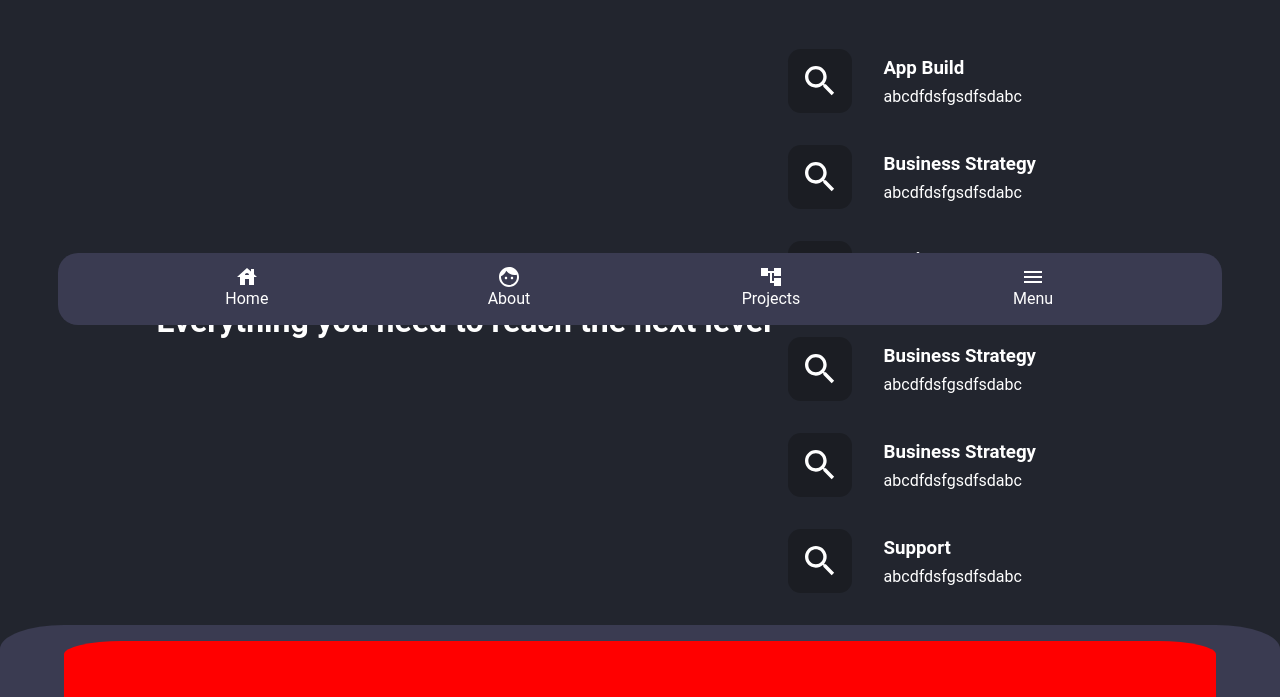
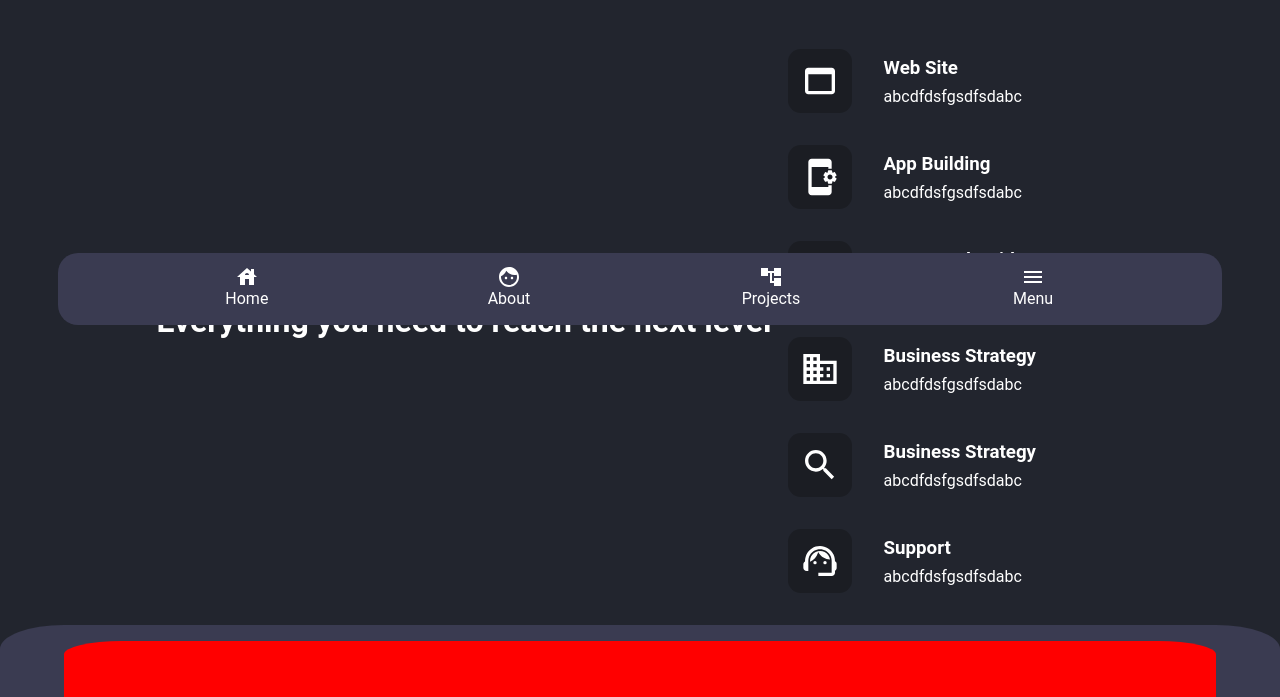
Before and after one commit to oscarhillz/CV, a React (Vite) app: page / in a window 1280 px wide. Shown: the part 463-1160 px from the top of the page. Built offline with nearby package versions, Linux system fonts and the light colour scheme.

Commit message:
functional links and icons

```diff
--- a/src/components/Footer/Footer.jsx
+++ b/src/components/Footer/Footer.jsx
@@ -9,6 +9,7 @@ import { Link } from 'react-router-dom';
 
 export default function Footer() {
   const icons = [<XIcon />, <LinkedInIcon />, <InstagramIcon />, <GithubIcon />];
+  const iconsLinks = ['https://twitter.com/oscarhillz' ,'https://www.linkedin.com/in/oscarhillz', 'https://www.instagram.com/oscarhillz/', 'https://www.github.com/oscarhillz/']
   const quickLinks = ['Home', 'About', 'Projects', 'Services', 'Contact'];
 
 
@@ -26,8 +27,8 @@ export default function Footer() {
       </div>
 
       <div className="footer-icons">
-        {icons.map((icon) => (
-          <div key={icon}>{icon}</div>
+        {icons.map((icon, index) => (
+          <Link key={icon} target="_blank" to={iconsLinks[index] }>{icon}</Link>
         ))}
       </div>
 
--- a/src/layouts/Home/Home.jsx
+++ b/src/layouts/Home/Home.jsx
@@ -1,15 +1,31 @@
 import './Home.css'
+import Navbar from '../../components/Navbar/Navbar';
 import Footer from '../../components/Footer/Footer'
+
 import Tarjeta from '../../components/Tarjeta/Tarjeta';
+import Testimonio from '../../components/Testimonio/Testimonio';
+
 import Button from '@mui/material/Button';
 import SearchIcon from '@mui/icons-material/Search';
 import { Container } from '@mui/material';
-import Navbar from '../../components/Navbar/Navbar';
-import Testimonio from '../../components/Testimonio/Testimonio';
+import WebAssetIcon from '@mui/icons-material/WebAsset';
+import AppSettingsAltIcon from '@mui/icons-material/AppSettingsAlt';
+import FunctionsIcon from '@mui/icons-material/Functions';
+import BusinessIcon from '@mui/icons-material/Business';
+import SupportAgentIcon from '@mui/icons-material/SupportAgent';
 
 
 
 export default function Home() {
+  const tarjetas = [
+    { titulo: 'Web Site ',         description: 'abcdfdsfgsdfsdabc', icon: <WebAssetIcon        sx={{ fontSize: 40 }} /> },
+    { titulo: 'App Building',      description: 'abcdfdsfgsdfsdabc', icon: <AppSettingsAltIcon  sx={{ fontSize: 40 }} /> },
+    { titulo: 'Custom Algorithms', description: 'abcdfdsfgsdfsdabc', icon: <FunctionsIcon       sx={{ fontSize: 40 }} /> },
+    { titulo: 'Business Strategy', description: 'abcdfdsfgsdfsdabc', icon: <BusinessIcon        sx={{ fontSize: 40 }} /> },
+    { titulo: 'Business Strategy', description: 'abcdfdsfgsdfsdabc', icon: <SearchIcon          sx={{ fontSize: 40 }} /> },
+    { titulo: 'Support',           description: 'abcdfdsfgsdfsdabc', icon: <SupportAgentIcon    sx={{ fontSize: 40 }} /> }
+  ];
+
   return (
     <>
       <Navbar />
@@ -28,12 +44,9 @@ export default function Home() {
         <div className="Services">
           <h1>Everything you need to reach the next level</h1>
           <div className="Services-array">
-          <Tarjeta titulo={'App Build'}         description={'abcdfdsfgsdfsdabc'} icon={<SearchIcon sx={{ fontSize: 40 }}/>}/>
-          <Tarjeta titulo={'Business Strategy'} description={'abcdfdsfgsdfsdabc'} icon={<SearchIcon sx={{ fontSize: 40 }}/>}/>
-          <Tarjeta titulo={'Business Strategy'} description={'abcdfdsfgsdfsdabc'} icon={<SearchIcon sx={{ fontSize: 40 }}/>}/>
-          <Tarjeta titulo={'Business Strategy'} description={'abcdfdsfgsdfsdabc'} icon={<SearchIcon sx={{ fontSize: 40 }}/>}/>
-          <Tarjeta titulo={'Business Strategy'} description={'abcdfdsfgsdfsdabc'} icon={<SearchIcon sx={{ fontSize: 40 }}/>}/>
-          <Tarjeta titulo={'Support'}           description={'abcdfdsfgsdfsdabc'} icon={<SearchIcon sx={{ fontSize: 40 }}/>}/>
+            {tarjetas.map((tarjeta) => {
+              return <Tarjeta titulo={tarjeta.titulo} description={tarjeta.description} icon={tarjeta.icon} />;
+            })}
           </div>
         </div>
 
@@ -51,12 +64,12 @@ export default function Home() {
           <h1>Check some reviews</h1>
           <Container>
             <p>I understand your needs, ensuring you get a product you are happy with.</p>
-        </ Container>
+          </Container>
 
           <div className="Testimony-Card">
-          <Testimonio nombre={'Oscar Hill'} cargo={'CEO'} testimonio={'Lorem ipsum, dolor sit amet consectetur adipisicing elit. Placeat tempora asperiores ut quidem dolor unde saepe quo at, perferendis animi laboriosam corporis? Libero nesciunt praesentium, voluptates deleniti voluptate quaerat autem!'}/>
-          <Testimonio nombre={'Oscar Hill'} cargo={'CEO'} testimonio={'Lorem ipsum, dolor sit amet consectetur adipisicing elit. Placeat tempora asperiores ut quidem dolor unde saepe quo at, perferendis animi laboriosam corporis? Libero nesciunt praesentium, voluptates deleniti voluptate quaerat autem!'}/>
-          <Testimonio nombre={'Oscar Hill'} cargo={'CEO'} testimonio={'Lorem ipsum, dolor sit amet consectetur adipisicing elit. Placeat tempora asperiores ut quidem dolor unde saepe quo at, perferendis animi laboriosam corporis? Libero nesciunt praesentium, voluptates deleniti voluptate quaerat autem!'}/>
+            <Testimonio nombre={'Oscar Hill'} cargo={'CEO'} testimonio={'Lorem ipsum, dolor sit amet consectetur adipisicing elit. Placeat tempora asperiores ut quidem dolor unde saepe quo at, perferendis animi laboriosam corporis? Libero nesciunt praesentium, voluptates deleniti voluptate quaerat autem!'} />
+            <Testimonio nombre={'Oscar Hill'} cargo={'CEO'} testimonio={'Lorem ipsum, dolor sit amet consectetur adipisicing elit. Placeat tempora asperiores ut quidem dolor unde saepe quo at, perferendis animi laboriosam corporis? Libero nesciunt praesentium, voluptates deleniti voluptate quaerat autem!'} />
+            <Testimonio nombre={'Oscar Hill'} cargo={'CEO'} testimonio={'Lorem ipsum, dolor sit amet consectetur adipisicing elit. Placeat tempora asperiores ut quidem dolor unde saepe quo at, perferendis animi laboriosam corporis? Libero nesciunt praesentium, voluptates deleniti voluptate quaerat autem!'} />
           </div>
 
 
@@ -74,5 +87,5 @@ export default function Home() {
 
       </body>
     </>
-  )
+  );
 }
```
Lines whose indentation alone changed are shown as unchanged.
